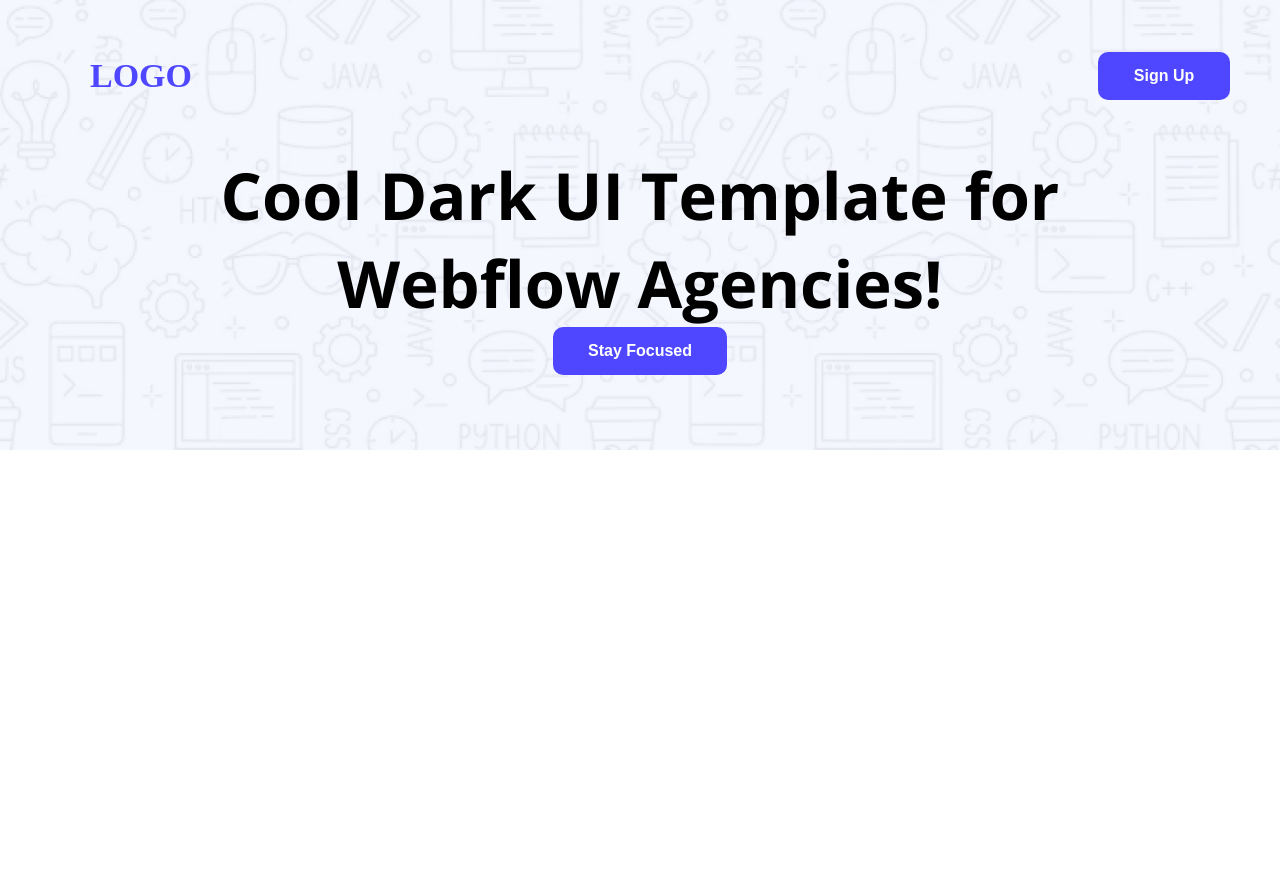
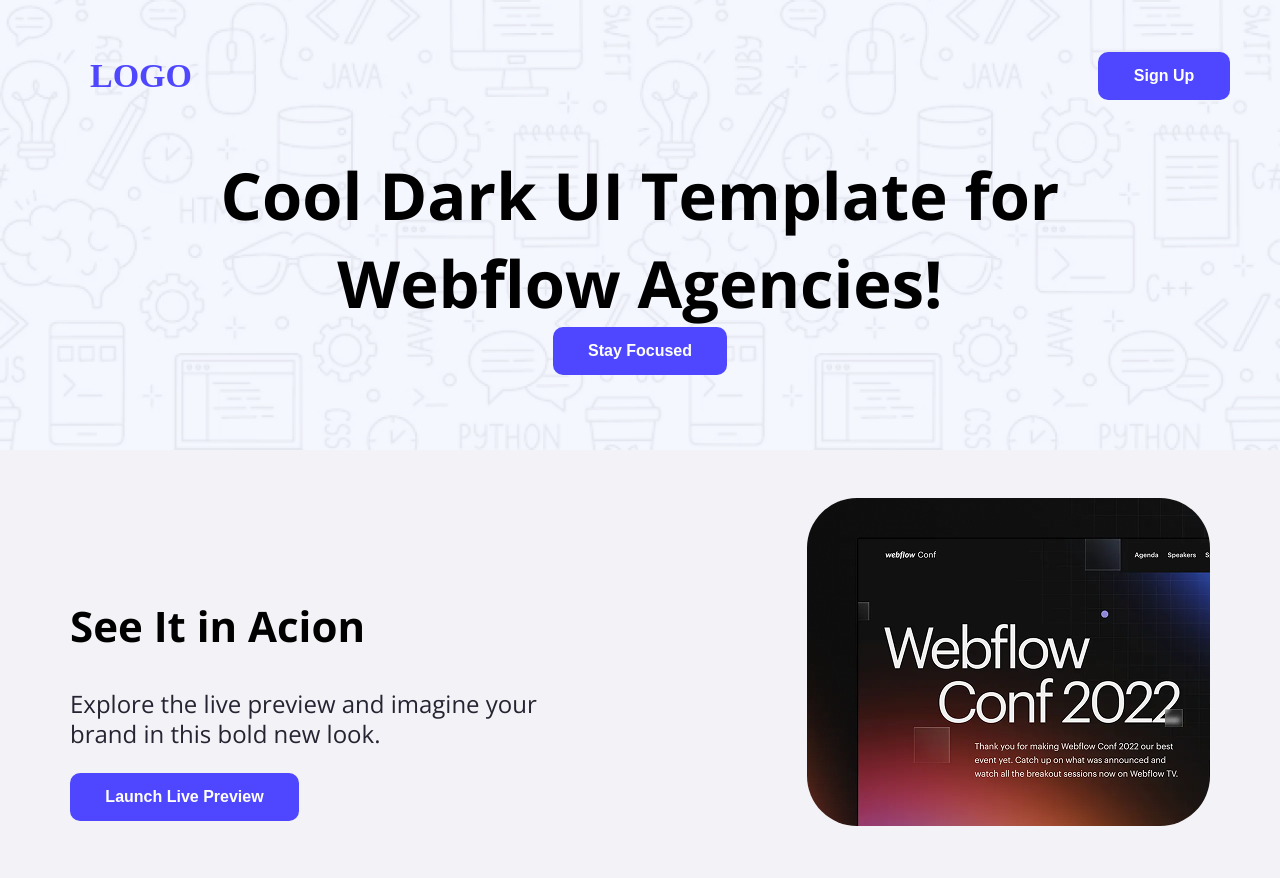
Before and after one commit to sagarpaulpro/B12A01, a plain HTML site: page index.html in a window 1280 px wide. Before the commit the page ends 800 px from the top, so only its background shows below. Drawn offline with nearby package versions, Linux system fonts and the light colour scheme.

Commit message:
Added Action Section

```diff
--- a/index.html
+++ b/index.html
@@ -23,5 +23,19 @@
             <button class="btn">Stay Focused</button>
         </div>
     </header>
+    <main>
+        <section>
+            <div class="action">
+                <div class="action-item1">
+                    <h1>See It in Acion</h1>
+                    <p>Explore the live preview and imagine your brand in this bold new look.</p>
+                    <button class="btn">Launch Live Preview</button>
+                </div>
+                <div class="action-item2">
+                    <img src="./media/wc-mini.png" alt="the image of action">
+                </div>
+            </div>
+        </section>
+    </main>
 </body>
 </html>
--- a/style.css
+++ b/style.css
@@ -74,3 +74,44 @@ header nav ul li a p {
     font-weight: bold;
     margin: 0px;
 }
+
+/* Main body */
+main {
+    background-color: #f3f3f7;
+    padding: 50px;
+}
+.action {
+    display: flex;
+    justify-content: space-between;
+    margin: 0 auto;
+    width: 1140px;
+    height: 328px;
+    align-items: center;
+}
+.action-item1 {
+    width: 517px;
+    height: 203px;
+}
+.action-item1 h1 {
+    font-size: 42px;
+    font-weight: bold;
+}
+.action-item1 p {
+    font-size: 24px;
+    color: #252432;
+    line-height: 30px;
+}
+.action-item1 button {
+    color: #FFFFFF;
+    background-color: #4E47FF;
+    width: 229px;
+    height: 48px;
+    border-radius: 10px;
+    font-size: 16px;
+    font-weight: bold;
+    border: none;
+    margin: 0px;
+}
+.action-item2 img {
+    border-radius: 50px;
+}
```
Also changed, not shown: media/wc-mini.png (added).
